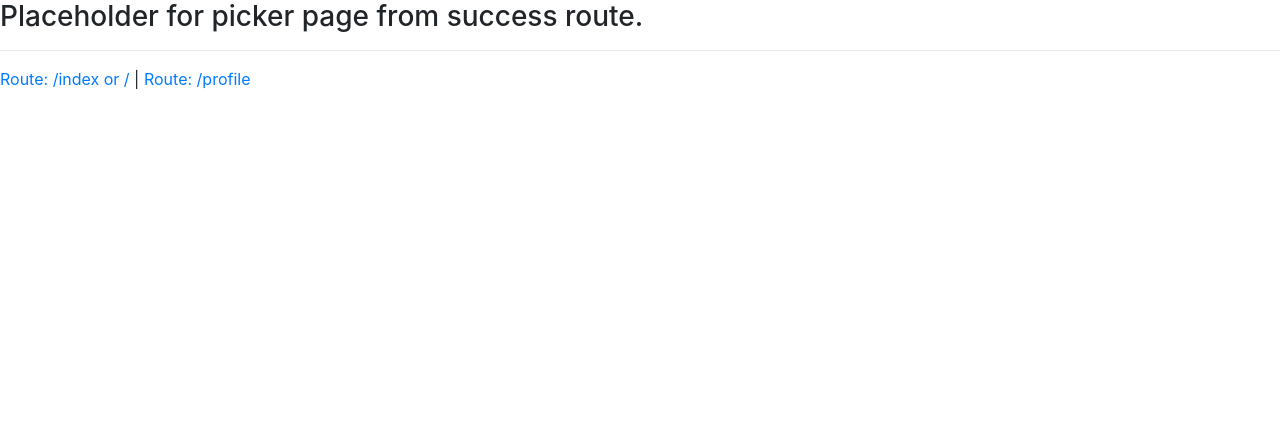
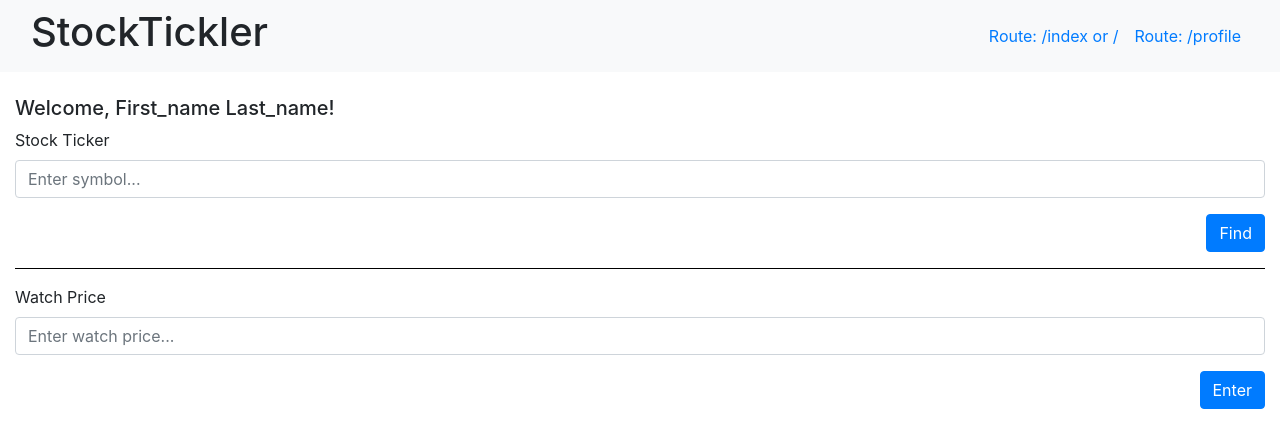
Before and after one commit to randyrodgers/stock-tickler, a Django app: page /success in a window 1280 px wide. Shown: the top 448 px of the page. Run offline with Django 3.2, Linux system fonts and the light colour scheme; parts of the project's set-up code (start-up, migrations or seed data) failed here and were passed over; some libraries are stand-ins or nearby versions.

Commit message:
added ticker and watch price fields to success page

```diff
--- a/project/app/templates/index.html
+++ b/project/app/templates/index.html
@@ -14,7 +14,7 @@
 
 <body>
     <nav class="navbar navbar-expand-sm bg-light">
-        <div class="container">
+        <div class="container-fluid">
             <h1>StockTickler</h1>
             <ul class="navbar-nav">
                 <li class="nav-item">
@@ -26,7 +26,7 @@
             </ul>
         </div>
     </nav>
-    <div class="container">
+    <div class="container-fluid">
         <br>
         <h5>Register</h5>
         <form action="" method="post">
--- a/project/app/templates/success.html
+++ b/project/app/templates/success.html
@@ -1,6 +1,7 @@
 {% load static %}
 <!DOCTYPE html>
 <html lang="en">
+
 <head>
     <meta charset="UTF-8">
     <meta name="viewport" content="width=device-width, initial-scale=1.0">
@@ -9,12 +10,46 @@
     <link rel="stylesheet" href="{% static "css/style.css" %}">
     <script src="{% static "js/bootstrap.min.js" %}" defer></script>
 </head>
+
 <body>
-    <h3>Placeholder for picker page from success route.</h3>
-    <hr>
-    <span>
-        <a href="/index">Route: /index or /</a> |
-        <a href="/profile">Route: /profile</a>
-    </span>
+    <nav class="navbar navbar-expand-sm bg-light">
+        <div class="container-fluid">
+            <h1>StockTickler</h1>
+            <ul class="navbar-nav">
+                <li class="nav-item">
+                    <a class="nav-link" href="/index">Route: /index or /</a>
+                </li>
+                <li class="nav-item">
+                    <a class="nav-link" href="/profile">Route: /profile</a>
+                </li>
+            </ul>
+        </div>
+    </nav>
+    <div class="container-fluid">
+        <br>
+        <h5>Welcome, First_name Last_name!</h5>
+        <form action="" method="post">
+            {% csrf_token %}
+            <div class="form-group">
+                <label for="ticker" class="label label-default">Stock Ticker</label>
+                <input type="text" class="form-control" name="ticker" placeholder="Enter symbol...">
+            </div>
+            <div class="text-right">
+                <button type="submit" class="btn btn-primary">Find</button>
+            </div>
+        </form>
+        <hr style="border-top: 1px black solid;">
+        <form action="" method="post">
+            {% csrf_token %}
+            <div class="form-group">
+                <label for="watch_price" class="label label-default">Watch Price</label>
+                <input type="number" step="0.01" class="form-control" name="watch_price" placeholder="Enter watch price...">
+            </div>
+            <div class="text-right">
+                <button type="submit" class="btn btn-primary float-right">Enter</button>
+            </div>
+        </form>
+    </div>
 </body>
+
 </html>
```
